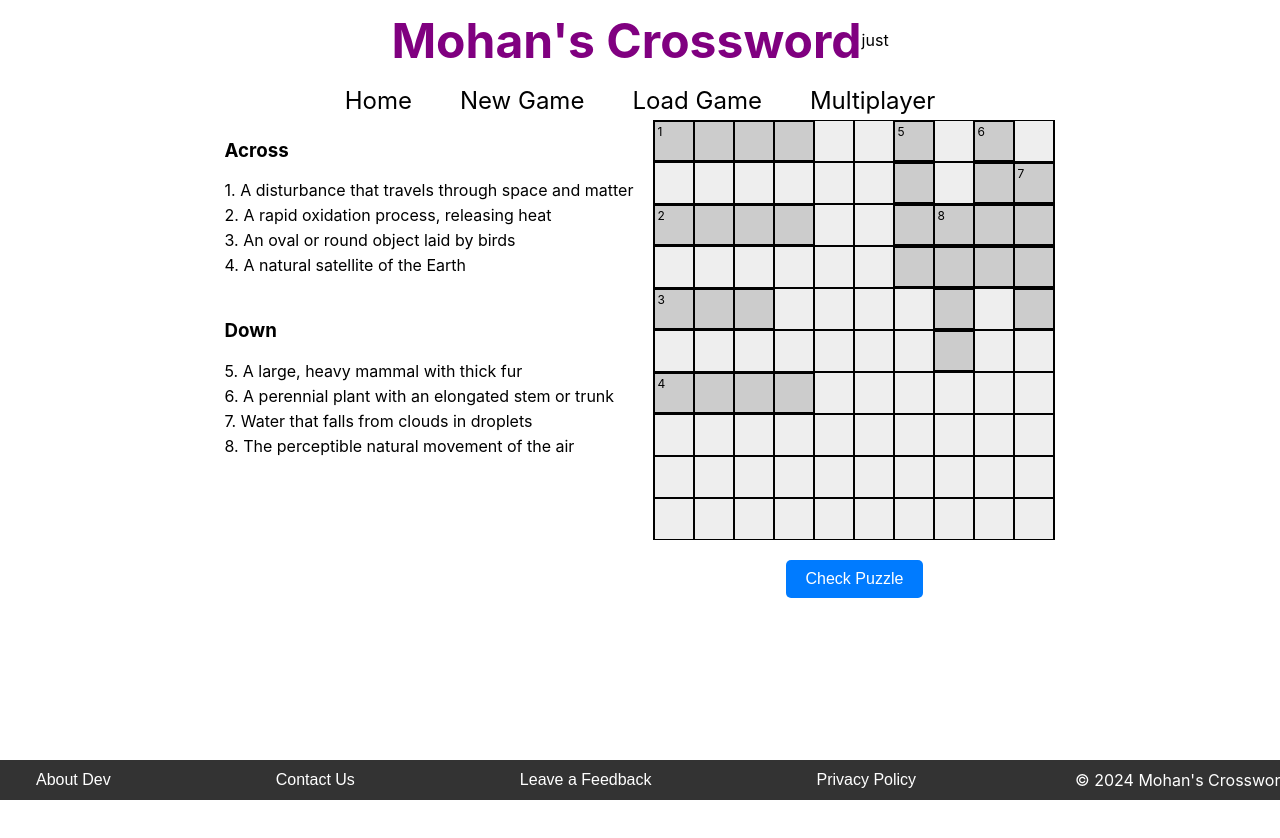
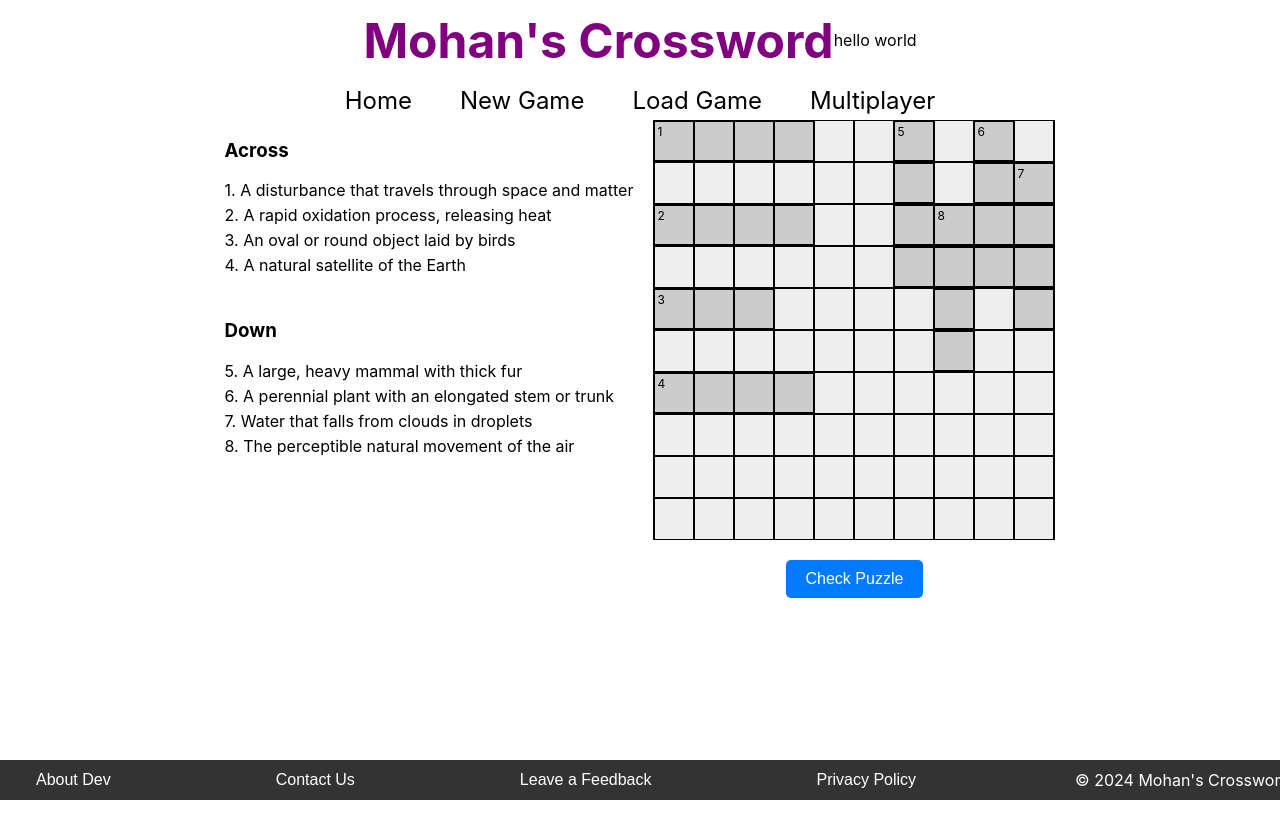
Before and after one commit to mohan-sys/mohans_crossword, a React (Create React App) app: page / in a window 1280 px wide. Shown: the top 838 px of the page. Built offline with nearby package versions, Linux system fonts and the light colour scheme.

Commit message:
Update Header.js

```diff
--- a/src/components/Header.js
+++ b/src/components/Header.js
@@ -5,7 +5,7 @@ function Header() {
   return (
     <Component>
         <Title> Mohan's Crossword</Title>
-        <p>just</p>
+        <p>hello world</p>
     </Component>
   )
 }
```
